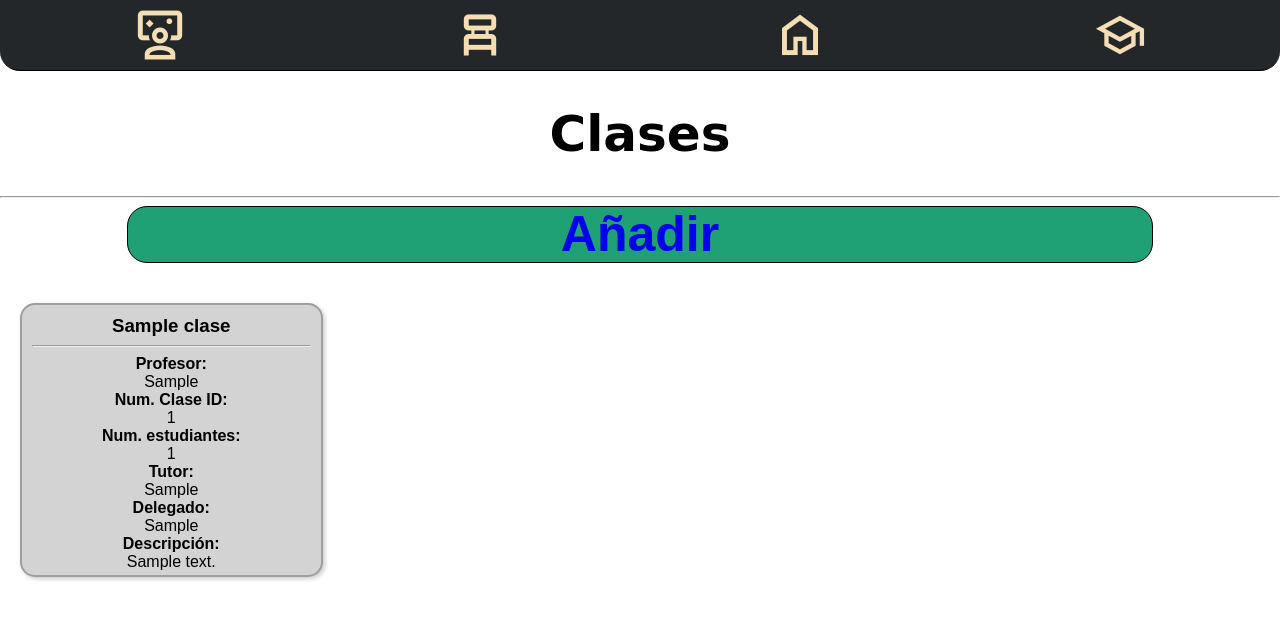
After one commit to MitchelRos/M07-UF4-MITCHEL2, a Django app: page /name-app/clases/ in a window 1280 px wide. The commit adds this page. Shown: the top 619 px of the page. Run offline with Django 4.2, Linux system fonts and the light colour scheme; tables that the repository leaves empty hold one stand-in row (values such as "Sample post").

Commit message:
Crud mitchel (#9)
* añadir css claseslista

* añadir html claseslista

* Añadir las urls necesarias

* solo aclaracion de comentarios

* edit y add css clses

* Read ended

* list clases

* list one item html

* css class and classes

* ADD hecho mas form

* edicion para añadir

* acabafo update

* acabafo delete

* edicion y mejoras de html css y muestras individuales

```diff
--- /dev/null
+++ b/jaumebalmes_mitchel/static/css/clases.css
@@ -0,0 +1,69 @@
+body{
+    margin: 0 auto !important;
+}
+h1{
+    text-align: center;font-family: 'Comic Sans ms'; font-size: 50px;
+}
+h3{
+    margin: 0 auto;
+    font-weight: bolder;
+}
+section{
+    display: grid;
+    grid-template-columns: repeat(4, 1fr);
+    grid-auto-rows: auto;
+    gap: 10px;
+    margin: 0 20px;
+}
+a.contenedor{
+    display: block;
+    text-align: center;
+    background-color: lightgray;
+    padding: 10px;
+    text-decoration: none;
+    color: black;
+    border: solid rgb(159, 159, 159) 2px;
+    border-radius: 15px;
+    box-shadow: 2px 2px 4px rgba(0, 0, 0, 0.2);
+    transition: all 0.3s ease-in-out;
+}
+a.contenedor:hover{
+    background-color: rgb(162, 192, 198);
+    border: solid black 2px;
+    box-shadow: 8px 8px 16px rgba(81, 85, 68, 0.2);
+    transform: scale(1.1,1.1);
+
+}
+a.contenedor>div{
+    height: 250px;
+}
+.subtitle{
+    text-align: center;
+    font-weight: bolder;
+}
+.field{
+    font-weight: normal;
+}
+.add-cls:hover{
+    transform: scale(1.1);
+}
+.add-cls{
+    display:inline-block;
+    width:80%;
+    background-color: rgb(31, 160, 117);
+    font-size: 50px !important;
+    font-weight: bolder;
+    text-align: center;
+    text-decoration: none;
+    margin-bottom: 40px;
+    line-height: 55px !important;
+    border-radius: 20px;
+    border: solid black 1px;
+}
+.hihi{
+    display: flex;
+    justify-content: center;
+}
+.link-nav{
+    text-decoration: none;
+}
--- a/jaumebalmes_mitchel/templates/nav.html
+++ b/jaumebalmes_mitchel/templates/nav.html
@@ -9,6 +9,7 @@
 <header>
     <nav>
         <a href="{% url 'teacher' %}" title="TEACHER" class="material-symbols-outlined link-nav">interactive_space</a>
+        <a href="{% url 'list_clases' %}" title="CLASES" class="material-symbols-outlined link-nav">chair_alt</a>
         <a href="{% url 'home' %}" title="HOME" class="material-symbols-outlined link-nav">home</a>
         <a href="{% url 'student' %}" title="STUDENT" class="material-symbols-outlined link-nav">school</a>
     </nav>
--- /dev/null
+++ b/jaumebalmes_mitchel/views_template_mitchel/templates/clases.html
@@ -0,0 +1,51 @@
+{% load static %}
+<!DOCTYPE html>
+<html lang="en">
+
+<head>
+    <meta charset="UTF-8">
+    <link rel="stylesheet" type="text/css" href="{% static 'css/all.css' %}">
+    <link rel="stylesheet" type="text/css" href="{% static 'css/clases.css' %}">
+    <link rel="stylesheet"
+        href="https://fonts.googleapis.com/css2?family=Material+Symbols+Outlined:opsz,wght,FILL,GRAD@48,700,1,0" />
+    <title>Student</title>
+</head>
+
+<body>
+    {% include 'nav.html' %}
+    <h1>Clases</h1>
+    <hr>
+    <div class="hihi">
+        {% block content %}
+        <a href="{% url 'add_clase' %}" title="ADD Clase" class="add-cls">
+            Añadir
+        </a>
+    </div>
+
+    <section>
+        {% for clase in clases %}
+        <a class="contenedor" href="{% url 'clase_info' clase_id=clase.id %}">
+            <div>
+                <h3>{{ clase.name }}</h3>
+                <hr>
+                <div class="subtitle">Profesor: <div class="field">{{ clase.teacher }}</div>
+                </div>
+                <div class="subtitle">Num. Clase ID: <div class="field">{{ clase.numberClass }}</div>
+                </div>
+                <div class="subtitle">Num. estudiantes: <div class="field">{{ clase.students }}</div>
+                </div>
+                <div class="subtitle">Tutor: <div class="field">{{ clase.classTutor }}</div>
+                </div>
+                <div class="subtitle">Delegado: <div class="field">{{ clase.classPresident }}</div>
+                </div>
+                <div class="subtitle">Descripción: <div class="field">{{ clase.description }}</div>
+                </div>
+            </div>
+        </a>
+        {% endfor %}
+
+    </section>
+    {% endblock %}
+</body>
+
+</html>
--- a/jaumebalmes_mitchel/views_template_mitchel/templates/form.html
+++ b/jaumebalmes_mitchel/views_template_mitchel/templates/form.html
@@ -3,6 +3,7 @@
 {% block content %}
 <div style="background-color: rgb(70, 212, 212); margin: 0 40px; border-radius: 15px;">
     <h2>Formulario</h2>
+    <span>no funcional aquí</span>
     <hr>
     <form method="POST">
         {% csrf_token %}
--- a/jaumebalmes_mitchel/views_template_mitchel/urls.py
+++ b/jaumebalmes_mitchel/views_template_mitchel/urls.py
@@ -5,6 +5,12 @@ from views_template_mitchel import views
 
 # se que puedo tenr un uls.py en app pero he querido aprovechar este, ya que no me decian lo contrario
 urlpatterns = [
+    path('clases/',  views.list_clases, name='list_clases'),
+    path('clases/add', views.add_clase, name='add_clase'),
+    path('clases/<int:clase_id>', views.clase_info, name='clase_info'),
+    path('clases/<int:clase_id>/delete', views.delete_clase, name='delete_clase'),
+    path('clases/<int:clase_id>/edit', views.update_clase, name='update_clase'),
+    # ejercicios anteriores, como esta junto no quiero editarlo
     path('clases-form/', views.clases_form, name='clases_form'),
     path('students/', views.Student, name='student'),
     path('students/student/<int:student_id>/', views.student_info, name='student_info'),
--- a/jaumebalmes_mitchel/views_template_mitchel/views.py
+++ b/jaumebalmes_mitchel/views_template_mitchel/views.py
@@ -1,11 +1,13 @@
-from django.shortcuts import render
+from django.shortcuts import get_object_or_404, redirect, render
 from .form import ClasesForm
+from .models import Clases
+
 
 # Create your views here.
 def home(request):
     return render(request, 'home.html')
 
-# Listas de alumnos y profrsores
+# Listas de alumnos y profrsores para ejercicios anteriorer
 students = [
     {'id': 1, 'name': 'Raul Rufo', 'desc': 'Maestría en Pelos Excéntricos'},
     {'id': 2, 'name': 'Herson', 'desc': 'Padre Esquizofrénico'},
@@ -66,3 +68,46 @@ def clases_form(request):
     form = ClasesForm()
     context = {'form':form}
     return render(request, 'form.html', context)
+
+# ----------------------------------------------------------------------------
+# ------------------------------- C - R - U - D ------------------------------
+# ----------------------------------------------------------------------------
+
+#-----------------R E A D-----------------
+# Read all items
+def list_clases(request):
+    clases = Clases.objects.all()
+    context = {'clases': clases}
+    return render(request, 'clases.html', context)
+# read 1 item
+def clase_info(request, clase_id):
+    clase = get_object_or_404(Clases, id=clase_id)
+    return render(request, 'clase-info.html', {'clase': clase})
+
+#----------------C R E A T E--------------
+def add_clase(request):
+    if request.method == 'POST':
+        form = ClasesForm(request.POST)
+        if form.is_valid():
+            form.save()
+            return redirect('list_clases')
+    else:
+        form = ClasesForm()
+    return render(request, 'clases_form.html', {'form': form})
+
+#----------------U P D A T E--------------
+def update_clase(request, clase_id):
+    clase = get_object_or_404(Clases, id=clase_id)
+    form = ClasesForm(request.POST or None, instance=clase)
+    if form.is_valid():
+        form.save()
+        return redirect('list_clases')
+    return render(request, 'clases_form-edit.html', {'form': form})
+
+#----------------D E L E T E--------------
+def delete_clase(request, clase_id):
+    clase = get_object_or_404(Clases, id=clase_id)
+    if request.method == 'POST':
+        clase.delete()
+        return redirect('list_clases')
+    return render(request, 'clases_del-confirm.html', {'clase': clase})
```
Also changed, not shown: jaumebalmes_mitchel/views_template_mitchel/templates/clase-info.html (added, +44 -0 lines), jaumebalmes_mitchel/views_template_mitchel/templates/clases_del-confirm.html (added, +15 -0 lines), jaumebalmes_mitchel/views_template_mitchel/templates/clases_form-edit.html (added, +15 -0 lines), jaumebalmes_mitchel/views_template_mitchel/templates/clases_form.html (added, +15 -0 lines).
